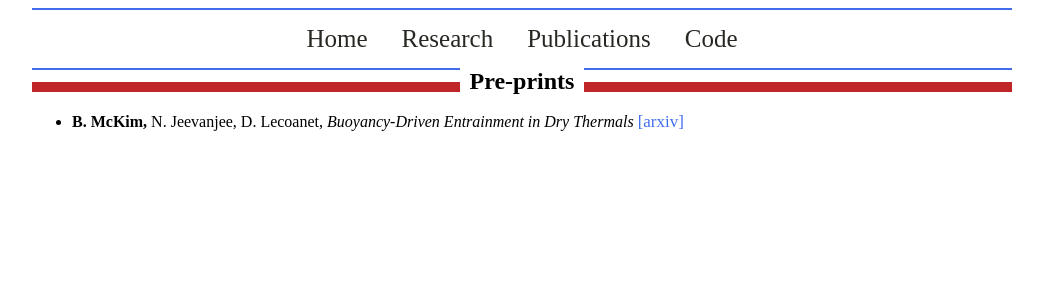
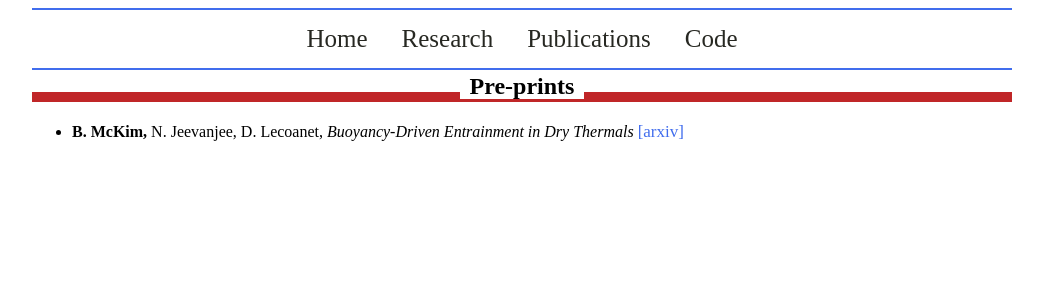
Before and after one commit to mckimb/mckimb.github.io, a Jekyll site: the page built from papers/index.html, in a window 1280 px wide. Shown: the top 300 px of the page, without its empty margins (118-1161 px from the left). Built offline with Jekyll 4.4.1, drawn with Linux system fonts in a browser that asks for light colours.

Commit message:
Update main.css

```diff
--- a/css/main.css
+++ b/css/main.css
@@ -14,7 +14,7 @@ h2 {
    width: 100%;
    text-align: center;
    border-bottom: 10px solid #c02628;
-   line-height: 0.1em;
+   line-height: 0.5em;
    margin: 10px 0 20px;
 }
 
```
